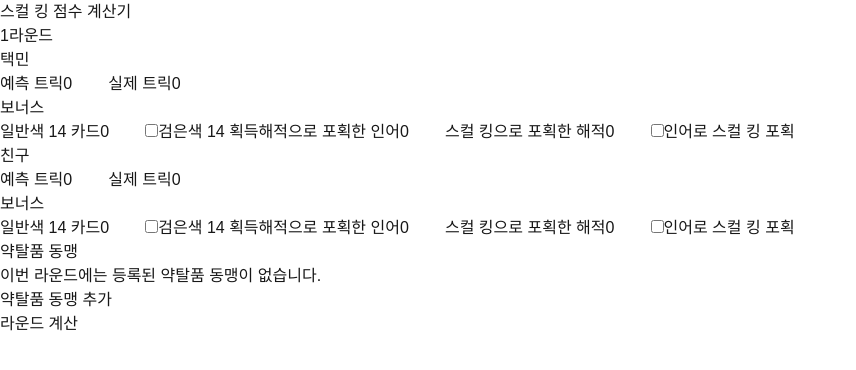
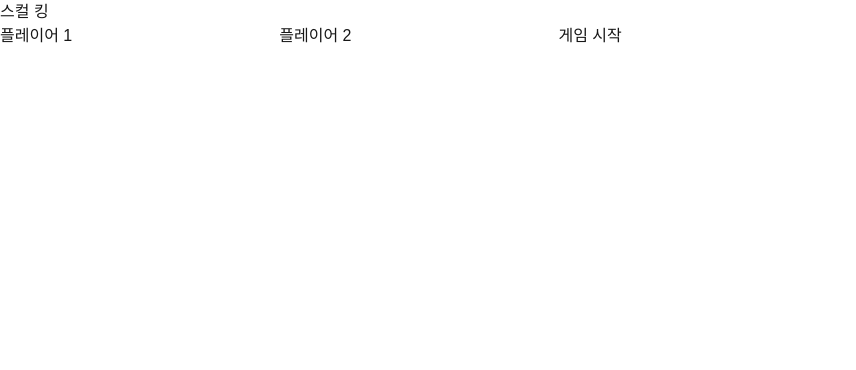
Before and after one commit to SpecialSomething/board-score, a Next.js app: page /games/skull-king in a window 1280 px wide. Shown: the top 370 px of the page, without its empty margins (0-856 px from the left). Built offline with nearby package versions, Linux system fonts and the light colour scheme.

Commit message:
간단한 ui 추가

```diff
--- a/src/app/games/skull-king/page.tsx
+++ b/src/app/games/skull-king/page.tsx
@@ -4,6 +4,7 @@ import { useState } from "react";
 
 import type {
   LootAlliance,
+  Player,
   SkullKingRoundInput,
   SkullKingRoundResult,
 } from "@/features/skull-king/types";
@@ -17,7 +18,8 @@ import RoundForm, {
 import ScoreBoard from "@/features/skull-king/components/ScoreBoard";
 
 import { MAX_ROUND } from "@/features/skull-king/constants";
-import { Playwrite_ID } from "next/font/google";
+
+import GameSetup from "@/features/skull-king/components/GameSetup";
 
 const EMPTY_BONUSES = {
     standardFourteensCount: 0,
@@ -27,48 +29,8 @@ const EMPTY_BONUSES = {
     skullKingCapturedByMermaid: false,
 }
 
-const initialPlayers: RoundPlayer[] = [
-  {
-    player: {
-      id: "player-a",
-      name: "택민",
-    },
-    value: {
-      playerId: "player-a",
-      bid: 0,
-      tricks: 0,
-      bonuses: {
-        standardFourteensCount: 0,
-        blackFourteenCaptured: false,
-        mermaidsCapturedByPirate: 0,
-        piratesCapturedBySkullKing: 0,
-        skullKingCapturedByMermaid: false,
-      },
-    },
-  },
-  {
-    player: {
-      id: "player-b",
-      name: "친구",
-    },
-    value: {
-      playerId: "player-b",
-      bid: 0,
-      tricks: 0,
-      bonuses: {
-        standardFourteensCount: 0,
-        blackFourteenCaptured: false,
-        mermaidsCapturedByPirate: 0,
-        piratesCapturedBySkullKing: 0,
-        skullKingCapturedByMermaid: false,
-      },
-    },
-  },
-];
-
 export default function SkullKingPage() {
-  const [players, setPlayers] =
-    useState<RoundPlayer[]>(initialPlayers);
+  const [players, setPlayers] = useState<RoundPlayer[]>([]);
 
   const [isGameFinished, setIsGameFinished] = useState(false);
 
@@ -77,6 +39,8 @@ export default function SkullKingPage() {
   const [roundResults, setRoundResults] = useState<SkullKingRoundResult[]>([]);
 
   const [lootAlliances, setLootAlliances] = useState<LootAlliance[]>([]);
+
+  const [isGameStarted, setIsGameStarted] = useState(false);
 
   const latestResult = roundResults[roundResults.length - 1];
 
@@ -112,6 +76,27 @@ export default function SkullKingPage() {
             bonuses: EMPTY_BONUSES,
         },
     }));
+  }
+
+  function handleStartGame(newPlayers: Player[]) {
+    const roundPlayers: RoundPlayer[] = newPlayers.map((player) => ({
+        player,
+        value: {
+            playerId: player.id,
+            bid: 0,
+            tricks: 0,
+            bonuses: {
+                ...EMPTY_BONUSES,
+            },
+        },
+    }));
+
+    setPlayers(roundPlayers);
+    setCurrentRound(1);
+    setRoundResults([]);
+    setLootAlliances([]);
+    setIsGameFinished(false);
+    setIsGameStarted(true);
   }
 
   function handleSubmit() {
@@ -158,6 +143,15 @@ export default function SkullKingPage() {
     );
   }
 
+
+  if (!isGameStarted) {
+    return(
+        <main>
+            <GameSetup onStart={handleStartGame}/>
+        </main>
+    );
+  }
+
   return (
     <main>
       <h1>스컬 킹 점수 계산기</h1>
--- /dev/null
+++ b/src/features/skull-king/components/GameSetup.tsx
@@ -0,0 +1,53 @@
+"use client";
+
+import {useState} from "react";
+
+import { Player } from "../types";
+
+type GameSetupProps = {
+    onStart: (players: Player[]) => void;
+};
+
+export default function GameSetup({
+    onStart
+}: GameSetupProps) {
+    const [playerCount, setPlayerCount] = useState(2);
+    const [playerNames, setPlayerNames] = useState<string[]>(["", ""]);
+
+    function handleStart() {
+        const players: Player[] = playerNames.map((name, index) => ({
+            id: `player-${index + 1}`,
+            name: name.trim(),
+        }));
+        onStart(players);
+        console.log(playerNames);
+    }
+
+    return (
+      <main>
+        <h1>스컬 킹</h1>
+
+        {playerNames.map((name, index) => (
+            <label key={index}>
+                플레이어 {index + 1}
+
+                <input
+                    value={name}
+                    onChange={(event) => {
+                        const newNames = [...playerNames];
+                        newNames[index] = event.target.value;
+                        setPlayerNames(newNames);
+                    }}
+                />
+            </label>
+        ))}
+
+        <button
+          type="button"
+          onClick={handleStart}
+        >
+          게임 시작
+        </button>
+      </main>
+    );
+}
--- a/src/features/skull-king/components/RoundForm.tsx
+++ b/src/features/skull-king/components/RoundForm.tsx
@@ -6,7 +6,6 @@ import LootAllianceForm from "./LootAllianceForm";
 
 import type {
   LootAlliance,
-  PlayerId,
   Player,
   SkullKingPlayerRoundInput,
 } from "../types";
```
